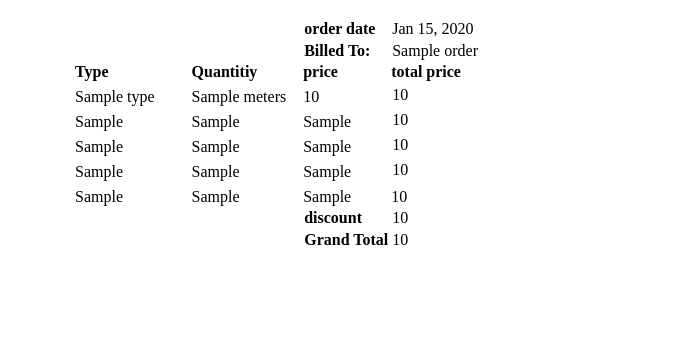
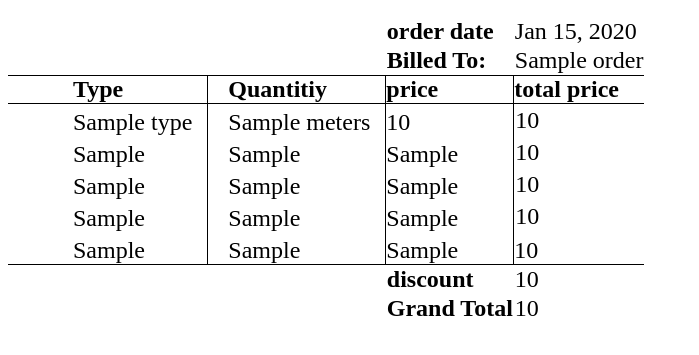
Before and after one commit to mounikeshmintu/bill, a Django app: template bill/templates/bill/b.html in a window 1280 px wide. Shown: the top 355 px of the page, without its empty margins (0-699 px from the left). Run offline with Django 3.2, Linux system fonts and the light colour scheme; the template is opened without the code that fills it: most values are stand-ins (such as "Sample title", 1, 10 or a date in 2020).

Commit message:
added tables

```diff
--- a/bill/templates/bill/b.html
+++ b/bill/templates/bill/b.html
@@ -1,43 +1,106 @@
+<!DOCTYPE html>
+
+
+
 <style>
-  table{
-    /* padding-top:100px; */
-    top:100px;
-  }
+  /* table, th, td {
+    border-top: none;
+} */
+  /* table{
+
+    position: absolute;
+    left: 10;
+    border: 1px solid black;
+    border-collapse:collapse;
+    border-bottom: 0;
+    border-top: 0;
+
+
+  } */
+
+
+  table, th, td {
+
+    border-collapse: collapse;
+    /* border: 1px solid black; */
+
+
+
+}
+td{
+    border:1px solid black;
+    border-top: none;
+    border-bottom: none;
+}
   .order{
     padding-top:10px;
+    border:0;
+    /* border-right: 0; */
+
   }
   .another{
     padding-top:10px;
+    border:0;
 
   }
+   .date{
+     border-left: 0;
+     border-right: 0;
+    border:0;
+  }
+  .grand{
+    /* padding-top:2px; */
+
+    }
+  .discount{
+    padding-top: 2px;
+    border-top: 1px solid black;
+
+  }
+  .billed{
+    border:0;
+  }
+  .th{
+
+    border: 1px solid black;
+
+  }
+
+    /* border:0; */
+    /* border-top:0; */
+    /* border-bottom:none; */
+
+
+
+
 </style>
 <font size='5'>
 
-<table style="top:100px;">
+<table rules="rows">
 <!-- <div class="order"> -->
-  <tr>
-    <td class="no-line"></td>
-    <td class="no-line"></td>
+  <tr class="date">
+    <td style="border:0;"></td>
+    <td style="border:0;"></td>
 
-    <td class="order"><strong>order date</strong></td>
-    <td class="another">{{ order.date|date:"M d, Y" }}</td>
+    <td class="order" style="border:0;"><strong>order date</strong></td>
+    <td class="another" style="border:0;">{{ order.date|date:"M d, Y" }}</td>
   </tr>
 <!-- </div> -->
 
-  <tr>
-    <td class="no-line"></td>
-    <td class="no-line"></td>
-    <td class="no-line text-center"><strong>Billed To:</strong></td>
-    <td class="no-line text-right">{{order.name}}</td>
+  <tr class ="billed">
+    <td class="no-line" style="border:0;"></td>
+    <td class="no-line"style="border:0;"></td>
+    <td class="no-line text-center" style="border:0;"><strong>Billed To:</strong></td>
+    <td class="no-line text-right"style="border:0;">{{order.name}}</td>
 
   </tr>
-  <tr>
+  <tr class="th">
       <td style="padding:0px 15px 0px 65px;"><strong>Type</strong></td>
-      <td style="padding:0px 15px 0px 20px;"><strong>Quantitiy<strong></td>
+      <td style="padding:0px 15px 0px 20px; "><strong>Quantitiy<strong></td>
         <td style="padding:0px 15px 0px 0px;"><strong>price<strong></td>
           <td style="padding:0px 15px 0px 0px;"><strong>total price<strong></td>
   </tr>
-  <tr>
+  <tr class="type">
       <td style="padding:5px 15px 0px 65px;">{{type}}</td>
       <td style="padding:5px 15px 0px 20px;">{{meters}}</td>
       <td style="padding:5px 15px 0px 0px;">{{price}}</td>
@@ -67,19 +130,19 @@
       {% if price5 != None %}<td style="padding:5px 15px 0px 0px;">{{price5}}</td>{%endif%}
       {% if price5_total != None %}<td style="padding:5px 15px 0px 0px;">{{price5_total}}</td>{%endif%}
   </tr>
-  <tr>
-    <td class="no-line"></td>
-    <td class="no-line"></td>
+  <tr class="discount">
+    <td class="no-line" style="border:0;"></td>
+    <td class="no-line" style="border:0;"></td>
 
-    <td class="no-line text-center"><strong>discount</strong></td>
-    <td class="no-line text-right">{{discount}}</td>
+    <td class="no-line text-center" style="border:0;"><strong>discount</strong></td>
+    <td class="no-line text-right" style="border:0;">{{discount}}</td>
   </tr>
-      <tr>
-        <td class="no-line"></td>
-        <td class="no-line"></td>
+      <tr class="grand">
+        <td class="no-line" style="border:0;"></td>
+        <td class="no-line" style="border:0;"></td>
 
-        <td class="no-line text-center"><strong>Grand Total</strong></td>
-        <td class="no-line text-right">{{grand_total}}</td>
+        <td class="no-line text-center"style="border:0; paddding-top:2px;"><strong>Grand Total</strong></td>
+        <td class="no-line text-right" style="border:0;">{{grand_total}}</td>
       </tr>
 </table>
 </font>
```
